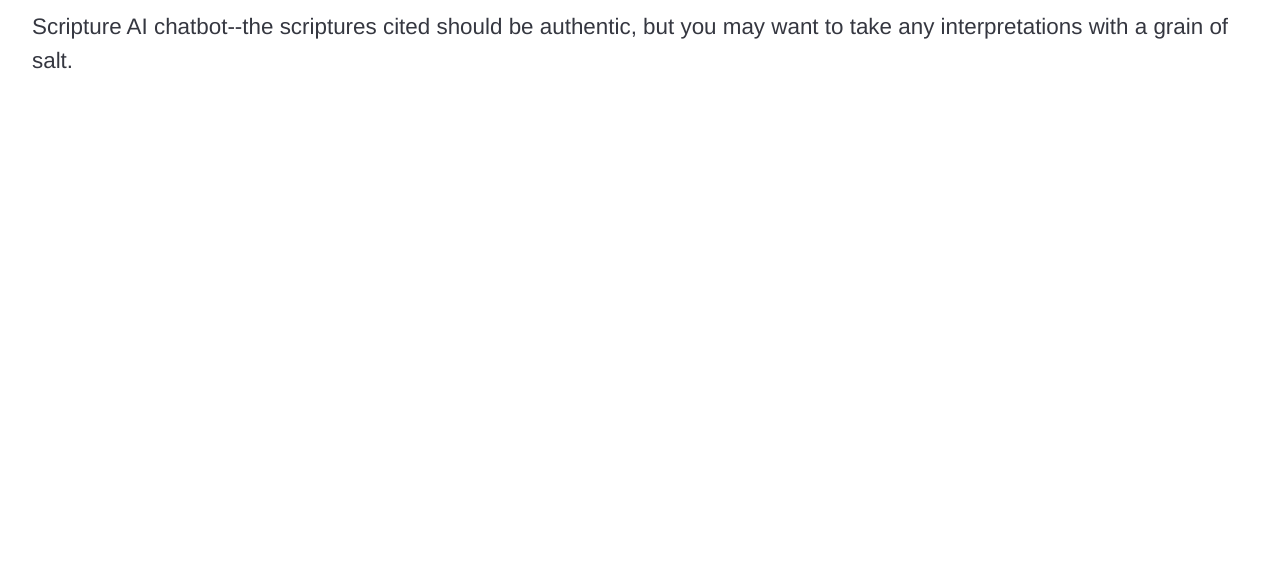
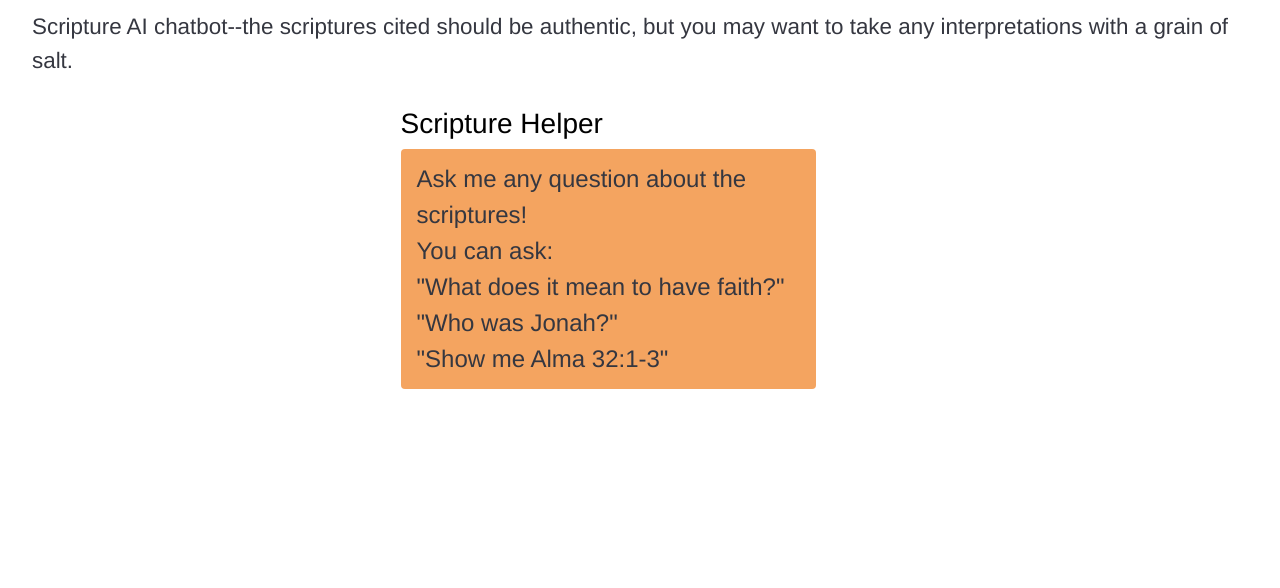
Before and after one commit to clementzach/scripture_rag, a Flask app: page / in a window 1280 px wide. Shown: the top 588 px of the page. Run offline with Flask 3, Linux system fonts and the light colour scheme; parts of the project's set-up code (start-up, migrations or seed data) failed here and were passed over; some web fonts are replaced.

Commit message:
Give examples of what to ask

```diff
--- a/templates/index.html
+++ b/templates/index.html
@@ -13,6 +13,8 @@
   <header>Scripture AI chatbot--the scriptures cited should be authentic, but you may want to take any interpretations with a grain of salt.</header>
     </div>
     <div class="chat-container">
+        <div class="message-role assistant">Scripture Helper</div>
+        <div class="assistant-message">Ask me any question about the scriptures!<br>You can ask:<br>"What does it mean to have faith?"<br>"Who was Jonah?"<br>"Show me Alma 32:1-3"</div>
       {% for message in chat_history %}
       <div class="message-role {{ 'user' if message.role == 'user' else 'assistant' }}">
         {{ message.role.capitalize() if message.role == 'user' else 'Scripture Helper' }}
@@ -20,7 +22,7 @@
       <div
         class="{{ 'user-message' if message.role == 'user' else 'assistant-message' }}"
       >
-        {{ message.content if message.role != 'system' else 'Ask me any question about the scriptures!' }}
+        {{ message.content }}
       </div>
       {% endfor %}
     </div>
```
